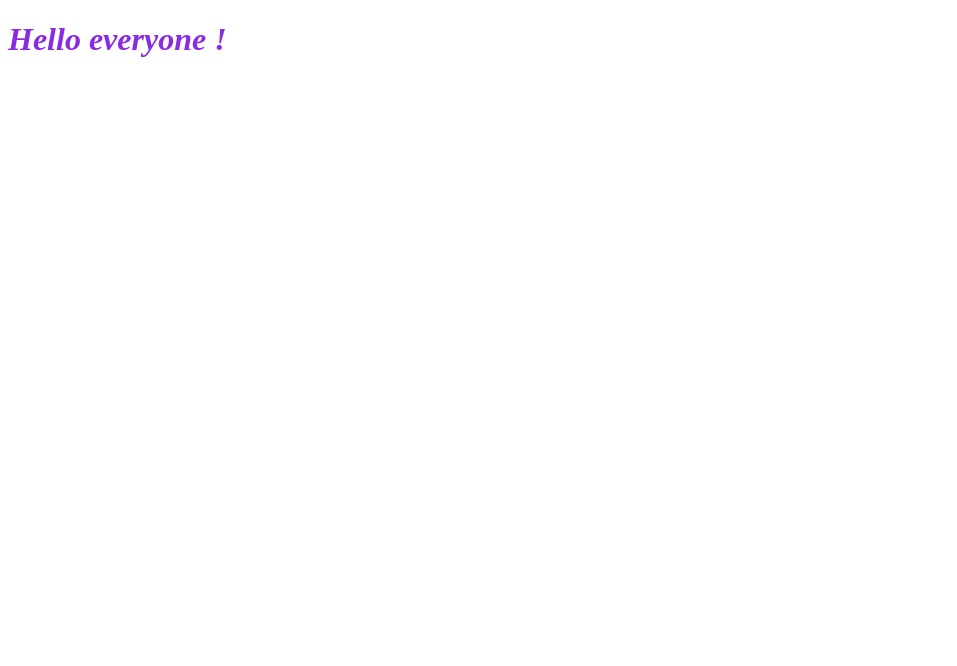
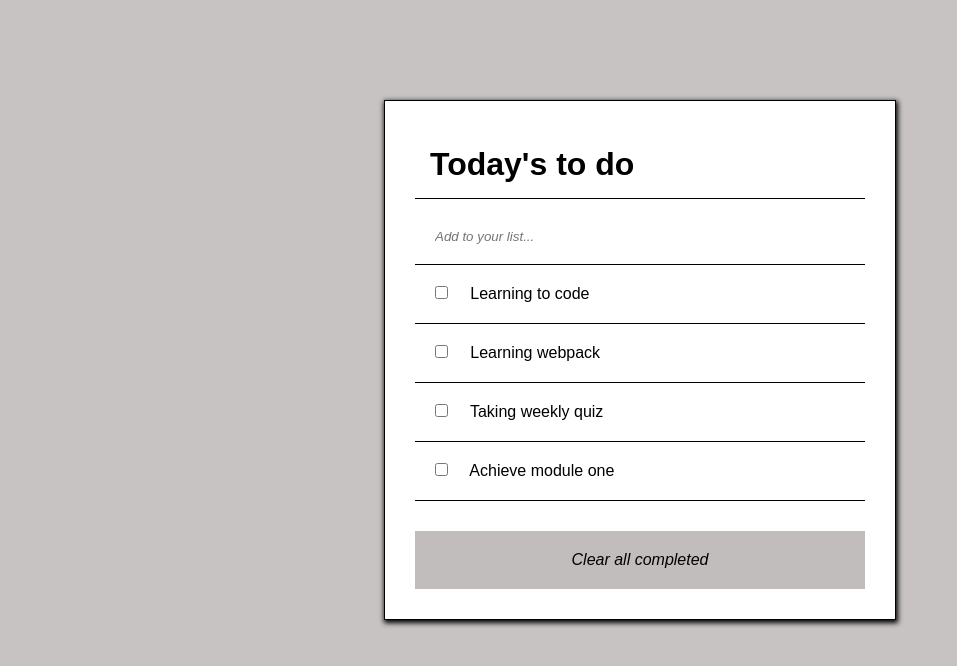
Before and after one commit to YannickZahinda/To-do-list, a website built with webpack: page src/index.html in a window 1280 px wide. Shown: the whole page, without its empty margins (0-957 px from the left). Built offline with nearby package versions, Linux system fonts and the light colour scheme.

Commit message:
add design

```diff
--- a/src/index.html
+++ b/src/index.html
@@ -7,6 +7,13 @@
     <title>To do list</title>
 </head>
 <body>
-    <h1 class="hello">Hello everyone !</h1>
+    <main class="wrapper">
+        <div class="to-do-container">
+            <h1 class="to-do-heading">Today's to do</h1>
+            <div class="input-task"><input type="text" placeholder="Add to your list..." id="add-to-list-input"></div>
+            <ul class="todo-list"></ul>
+            <div class="clear-btn"><button id="clear-btn" type="button">Clear all completed</button></div>
+        </div>
+    </main>
 </body>
 </html>
--- a/src/index.js
+++ b/src/index.js
@@ -1,13 +1,35 @@
-import _ from 'lodash';
 import './style.css';
-// function component() {
-//     const element = document.createElement('div');
 
-//     // Lodash, currently included via a script, is required for this line to work
-//     element.innerHTML = _.join(['Hello', 'webpack'], ' ');
-//     element.classList.add('hello');
+const toDoList = document.querySelector('.todo-list');
+const myTodoTasks = [
+  {
+    Description: 'Learning to code',
+    Completed: false,
+    index: 1,
+  },
+  {
+    Description: 'Learning webpack',
+    Completed: true,
+    index: 2,
+  },
+  {
+    Description: 'Taking weekly quiz',
+    Completed: false,
+    index: 3,
+  },
+  {
+    Description: 'Achieve module one',
+    Completed: true,
+    index: 4,
+  },
+];
 
-//     return element;
-//   }
+const toDoData = () => {
+  for (let task = 0; task < myTodoTasks.length; task += 1) {
+    toDoList.innerHTML += `
+        <li class="task"><span><input type="checkbox" id="checkbox"/></span> &nbsp; &nbsp; ${myTodoTasks[task].Description}<li/>
+        `;
+  }
+};
 
-// document.body.appendChild(component());
+toDoData();
--- a/src/style.css
+++ b/src/style.css
@@ -1,4 +1,62 @@
-.hello{
+*{
+    padding: 0;
+    margin: 0;
+    box-sizing: border-box;
+    font-family: Arial, Helvetica, sans-serif;
+}
+
+body{
+    background-color: rgb(199, 195, 195);
+}
+
+.wrapper{
+    display: flex;
+    justify-content: center;
+}
+
+.to-do-container{
+    background-color: #fff;
+    margin-top: 100px;
+    width: 40%;
+    border: 1px solid #000;
+    box-shadow: 1px 2px 5px 1px #000;
+    padding: 30px;
+}
+
+.to-do-heading{
+    border-bottom: 1px solid #000;
+    margin-bottom: 10px;
+    padding: 15px;
+}
+
+#add-to-list-input{
+    width: 100%;
+    padding: 20px;
+    border: none;
+    border-bottom: 1px solid #000;
+}
+
+#add-to-list-input::placeholder{
     font-style: italic;
-    color: blueviolet;
 }
+
+
+#clear-btn{
+    width: 100%;
+    padding: 20px;
+    background-color: rgba(179, 174, 174, 0.808);
+    font-style: italic;
+    font-size: 16px;
+    margin-top: 30px;
+    border: none;
+}
+
+.todo-list{
+    list-style-type: none;
+}
+
+.task{
+    list-style-type: none;
+    padding: 20px;
+    border-bottom: 1px solid #000;
+}
--- a/webpack.config.js
+++ b/webpack.config.js
@@ -1,6 +1,5 @@
 const path = require('path');
 const HtmlWebpackPlugin = require('html-webpack-plugin');
-
 
 module.exports = {
   mode: 'development',
@@ -10,7 +9,7 @@ module.exports = {
   },
   plugins: [
     new HtmlWebpackPlugin({
-        template: './src/index.html',
+      template: './src/index.html',
     }),
   ],
   output: {
```
Also changed, not shown: package.json (+8 -0 lines), .eslintrc.json (added), .github/workflows/linters.yml (added), .stylelintrc.json (added), 3 other files.
